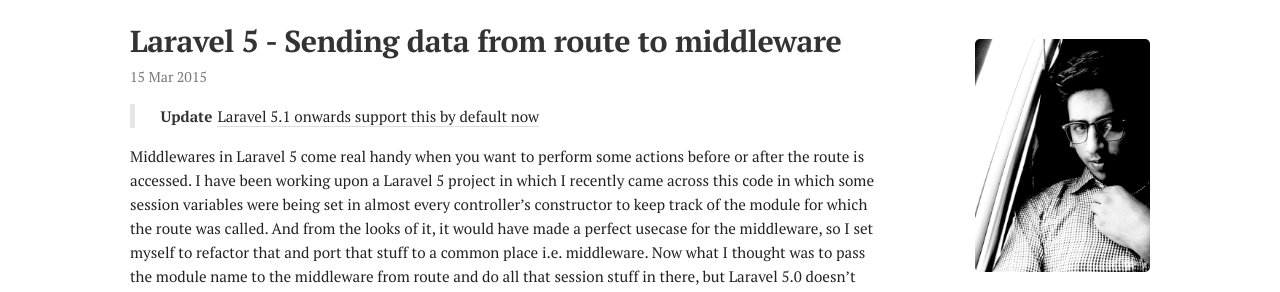
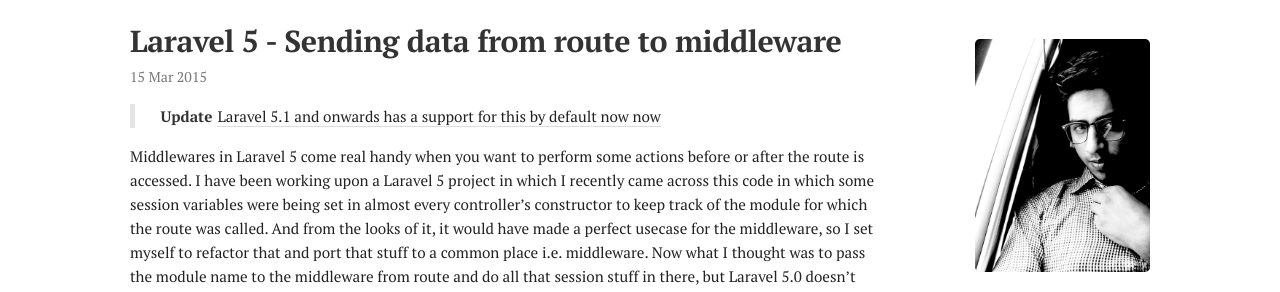
Before and after one commit to kamranahmedse/kamranahmedse.github.io, a Jekyll site: the page built from blog/_posts/2015-03-15-laravel-5-sending-data-from-route-to-middleware.md, in a window 1280 px wide. Shown: the part 122-414 px from the top of the page. Built offline with Jekyll 4.4.1, drawn with Linux system fonts in a browser that asks for light colours; comment, search, counter and statistics services are not loaded.

Commit message:
Fix typos in article

```diff
--- a/blog/_posts/2015-03-15-laravel-5-sending-data-from-route-to-middleware.md
+++ b/blog/_posts/2015-03-15-laravel-5-sending-data-from-route-to-middleware.md
@@ -3,7 +3,7 @@
 title: Laravel 5 - Sending data from route to middleware
 comments: true
 ---
-> **Update** [Laravel 5.1 onwards support this by default now](https://laravel.com/docs/5.1/middleware#middleware-parameters)
+> **Update** [Laravel 5.1 and onwards has a support for this by default now now](https://laravel.com/docs/5.1/middleware#middleware-parameters)
 
 Middlewares in Laravel 5 come real handy when you want to perform some actions before or after the route is accessed. I have been working upon a Laravel 5 project in which I recently came across this code in which some session variables were being set in almost every controller's constructor to keep track of the module for which the route was called. And from the looks of it, it would have made a perfect usecase for the middleware, so I set myself to refactor that and port that stuff to a common place i.e. middleware. Now what I thought was to pass the module name to the middleware from route and do all that session stuff in there, but Laravel 5.0 doesn't provide any functionality to send data from the route to middleware out of the box and so I ended up implementing the following work around.
 
```
